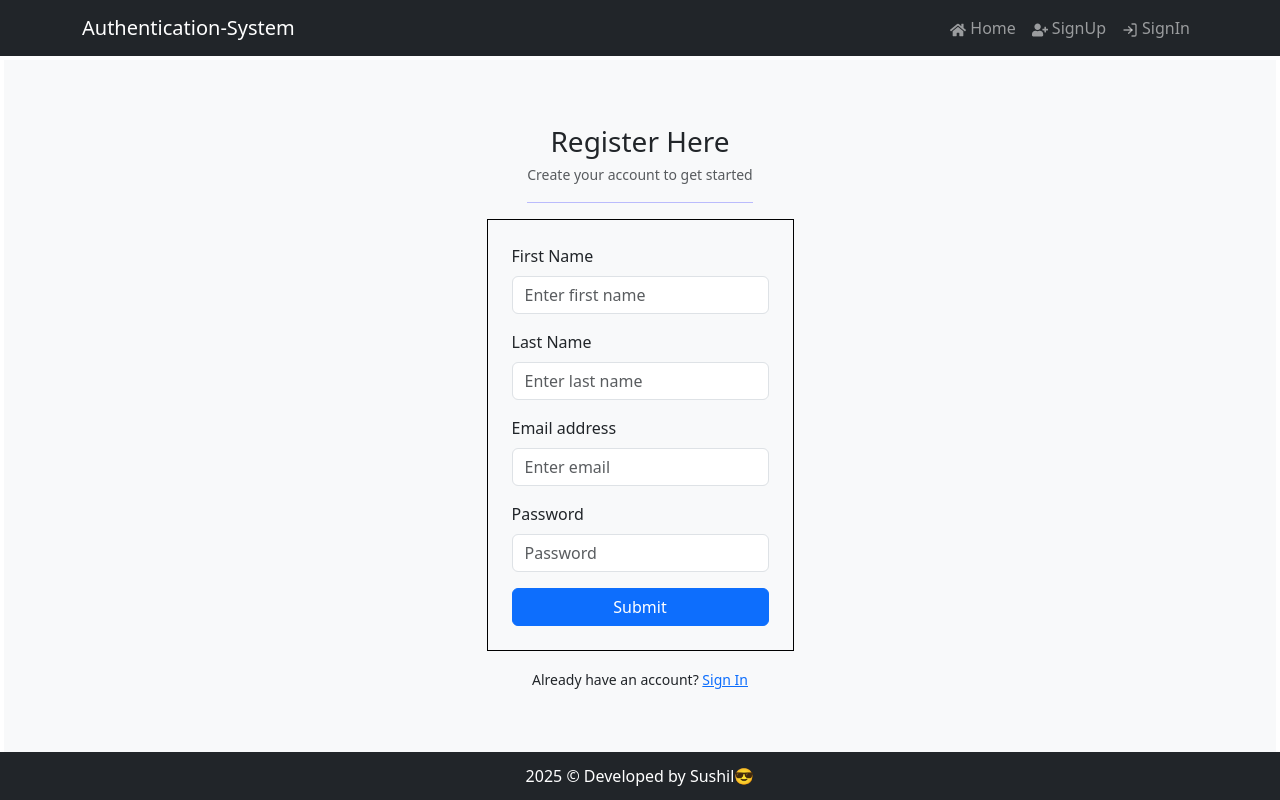
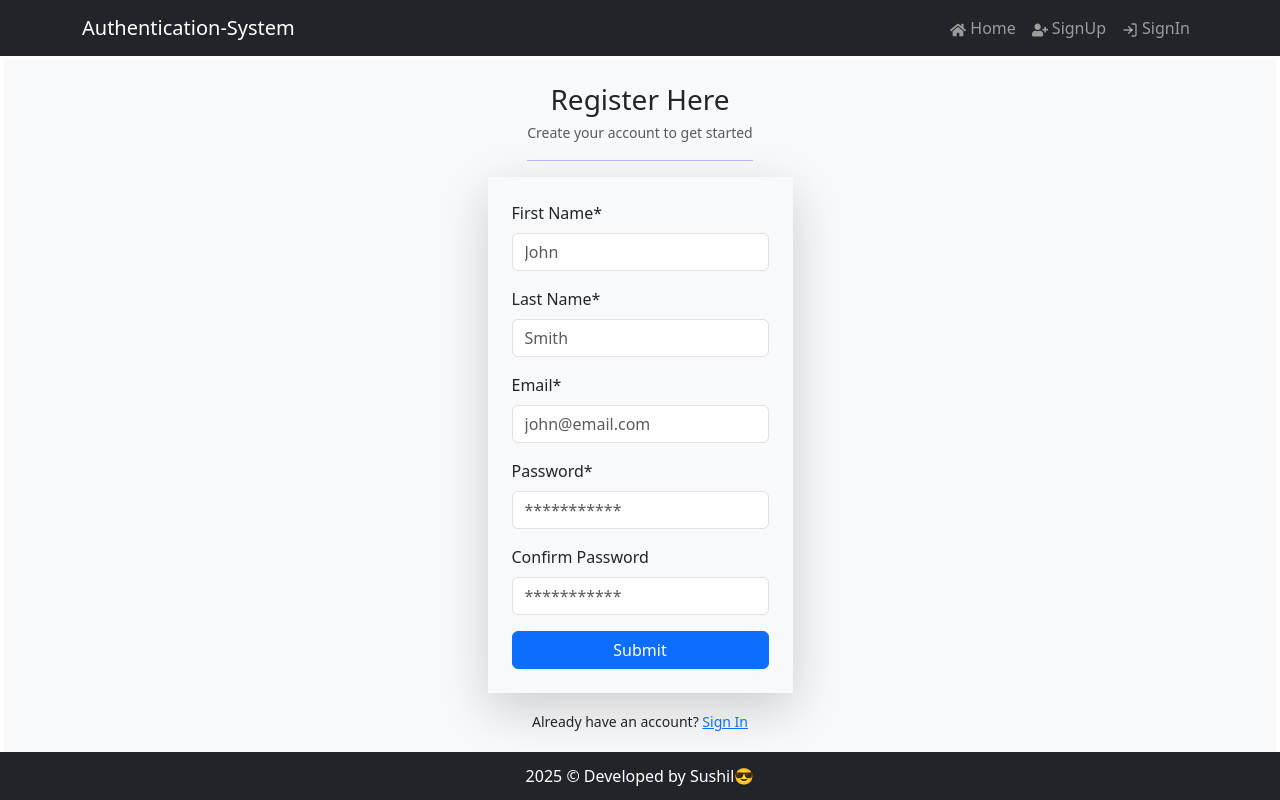
Before and after one commit to sushil-40/ft_authentication_system, a React (Vite) app: page /signup in a window 1280 px wide. Built offline with nearby package versions, Linux system fonts and the light colour scheme.

Commit message:
adding custom input

```diff
--- /dev/null
+++ b/src/assets/customInputs/userSignUpInput.js
@@ -0,0 +1,37 @@
+export const signUpInputs = [
+  {
+    label: "First Name*",
+    name: "fName",
+    type: "text",
+    required: true,
+    placeholder: "John",
+  },
+  {
+    label: "Last Name*",
+    name: "lName",
+    type: "text",
+    required: true,
+    placeholder: "Smith",
+  },
+  {
+    label: "Email*",
+    name: "email",
+    type: "email",
+    required: true,
+    placeholder: "john@email.com",
+  },
+  {
+    label: "Password*",
+    name: "password",
+    type: "password",
+    required: true,
+    placeholder: "***********",
+  },
+  {
+    label: "Confirm Password",
+    name: "confirmPassword",
+    type: "password",
+    required: true,
+    placeholder: "***********",
+  },
+];
--- /dev/null
+++ b/src/components/customInput/CustomInput.jsx
@@ -0,0 +1,11 @@
+import { Form } from "react-bootstrap";
+const CustomInput = ({ label, ...rest }) => {
+  return (
+    <Form.Group className="mb-3">
+      <Form.Label>{label}</Form.Label>
+      <Form.Control {...rest} />
+    </Form.Group>
+  );
+};
+
+export default CustomInput;
--- a/src/pages/auth/SignUpPage.jsx
+++ b/src/pages/auth/SignUpPage.jsx
@@ -1,6 +1,8 @@
 import Button from "react-bootstrap/Button";
 import Form from "react-bootstrap/Form";
 import { Link } from "react-router-dom";
+import CustomInput from "../../components/customInput/CustomInput";
+import { signUpInputs } from "../../assets/customInputs/userSignUpInput";
 
 const SignUpPage = () => {
   return (
@@ -12,24 +14,10 @@ const SignUpPage = () => {
       </div>
 
       <div className="form-content">
-        <Form className="form p-4" style={{ border: "1px solid black" }}>
-          <Form.Group className="mb-3" controlId="formBasicEmail">
-            <Form.Label>First Name</Form.Label>
-            <Form.Control type="text" placeholder="Enter first name" />
-          </Form.Group>
-          <Form.Group className="mb-3" controlId="formBasicEmail">
-            <Form.Label>Last Name</Form.Label>
-            <Form.Control type="text" placeholder="Enter last name" />
-          </Form.Group>
-          <Form.Group className="mb-3" controlId="formBasicEmail">
-            <Form.Label>Email address</Form.Label>
-            <Form.Control type="email" placeholder="Enter email" />
-          </Form.Group>
-
-          <Form.Group className="mb-3" controlId="formBasicPassword">
-            <Form.Label>Password</Form.Label>
-            <Form.Control type="password" placeholder="Password" />
-          </Form.Group>
+        <Form className="form p-4 shadow-lg">
+          {signUpInputs.map((input) => (
+            <CustomInput key={input.name} {...input} />
+          ))}
 
           <Button className="w-100" variant="primary" type="submit">
             Submit
```
Also changed, not shown: src/hooks/useForm.js (added).
